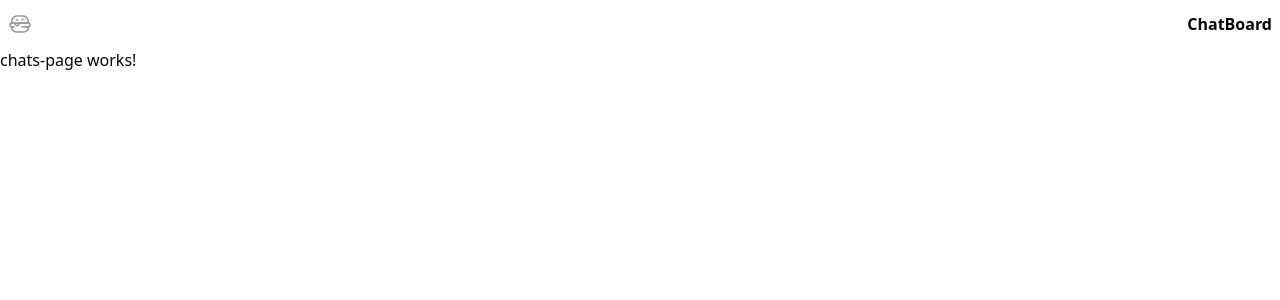
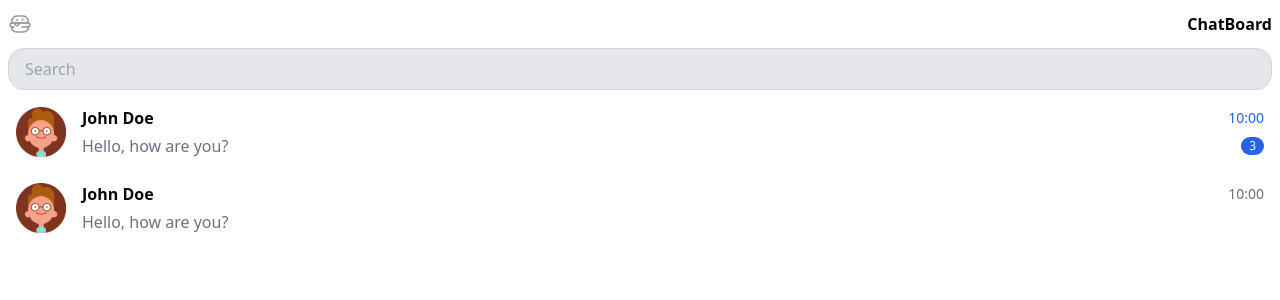
Before and after one commit to gabriel-pantojab/chatboard, an Angular app in the folder app/: page /secure/chats in a window 1280 px wide. Shown: the top 300 px of the page. Built offline with nearby package versions, Linux system fonts and the light colour scheme.

Commit message:
feat(app): implement chat preview component and enhance chats page layout

```diff
--- /dev/null
+++ b/app/src/app/secure/components/chat-preview/chat-preview.component.html
@@ -0,0 +1,27 @@
+<article class="w-full">
+  <a class="flex items-center gap-4 p-2">
+    <img [ngSrc]="avatarUrl" alt="Chat avatar" width="50" height="50" />
+
+    <div class="flex w-full flex-col gap-1">
+      <div class="flex items-center justify-between gap-2">
+        <h3 class="font-bold">{{ chatName }}</h3>
+
+        <span
+          class="text-sm"
+          [ngStyle]="{
+            color: unreadMessages > 0 ? '#2563EB' : '#6B7280',
+          }"
+          >{{ lastMessageTime }}</span
+        >
+      </div>
+
+      <div class="flex items-center justify-between gap-2">
+        <p class="text-gray-500">{{ lastMessage }}</p>
+
+        @if (unreadMessages > 0) {
+          <span class="rounded-full bg-blue-600 px-2 text-[12px] text-white">{{ unreadMessages }}</span>
+        }
+      </div>
+    </div>
+  </a>
+</article>
--- /dev/null
+++ b/app/src/app/secure/components/chat-preview/chat-preview.component.ts
@@ -0,0 +1,30 @@
+import { NgClass, NgOptimizedImage, NgStyle } from '@angular/common';
+import { Component, Input } from '@angular/core';
+
+@Component({
+  selector: 'app-chat-preview',
+  standalone: true,
+  imports: [NgOptimizedImage, NgClass, NgStyle],
+  templateUrl: './chat-preview.component.html',
+  styles: ``,
+})
+export class ChatPreviewComponent {
+  @Input()
+  public chatName: string;
+  @Input()
+  public avatarUrl: string;
+  @Input()
+  public lastMessage: string;
+  @Input()
+  public lastMessageTime: string;
+  @Input()
+  public unreadMessages: number;
+
+  constructor() {
+    this.chatName = '';
+    this.avatarUrl = 'assets/images/avatar.webp';
+    this.lastMessage = '';
+    this.lastMessageTime = '';
+    this.unreadMessages = 0;
+  }
+}
--- a/app/src/app/secure/pages/chats-page/chats-page.component.html
+++ b/app/src/app/secure/pages/chats-page/chats-page.component.html
@@ -1 +1,25 @@
-<p>chats-page works!</p>
+<article class="flex h-full flex-col p-2 pt-0">
+  <form class="w-full bg-white pb-2">
+    <label class="w-full" for="search">
+      <input
+        class="w-full rounded-2xl border border-gray-300 bg-gray-200 px-4 py-2 outline-none focus:bg-transparent"
+        type="text"
+        id="search"
+        placeholder="Search" />
+    </label>
+  </form>
+
+  <section class="flex h-full flex-col gap-2 overflow-y-auto">
+    <app-chat-preview
+      [chatName]="'John Doe'"
+      [lastMessageTime]="'10:00'"
+      [lastMessage]="'Hello, how are you?'"
+      [unreadMessages]="3"></app-chat-preview>
+
+    <app-chat-preview
+      [chatName]="'John Doe'"
+      [lastMessageTime]="'10:00'"
+      [lastMessage]="'Hello, how are you?'"
+      [unreadMessages]="0"></app-chat-preview>
+  </section>
+</article>
--- a/app/src/app/secure/pages/chats-page/chats-page.component.ts
+++ b/app/src/app/secure/pages/chats-page/chats-page.component.ts
@@ -1,12 +1,15 @@
 import { Component } from '@angular/core';
+import { ChatPreviewComponent } from '../../components/chat-preview/chat-preview.component';
 
 @Component({
   selector: 'app-chats-page',
   standalone: true,
-  imports: [],
+  imports: [ChatPreviewComponent],
   templateUrl: './chats-page.component.html',
-  styles: ``
+  styles: `
+    :host {
+      height: calc(100% - 48px);
+    }
+  `,
 })
-export class ChatsPageComponent {
-
-}
+export class ChatsPageComponent {}
```
Also changed, not shown: app/src/app/core/interfaces/chat-preview.interface.ts (added, +8 -0 lines).
